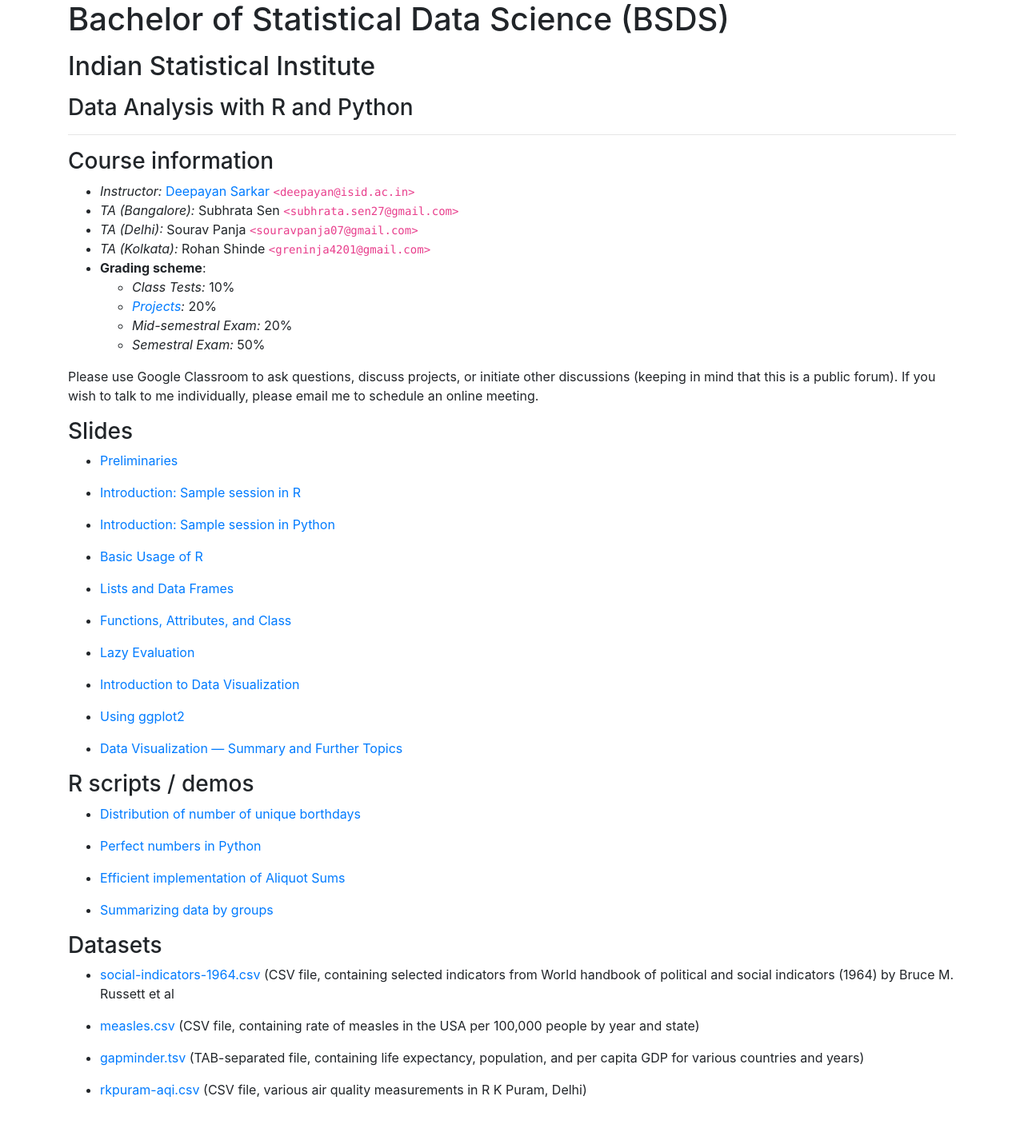
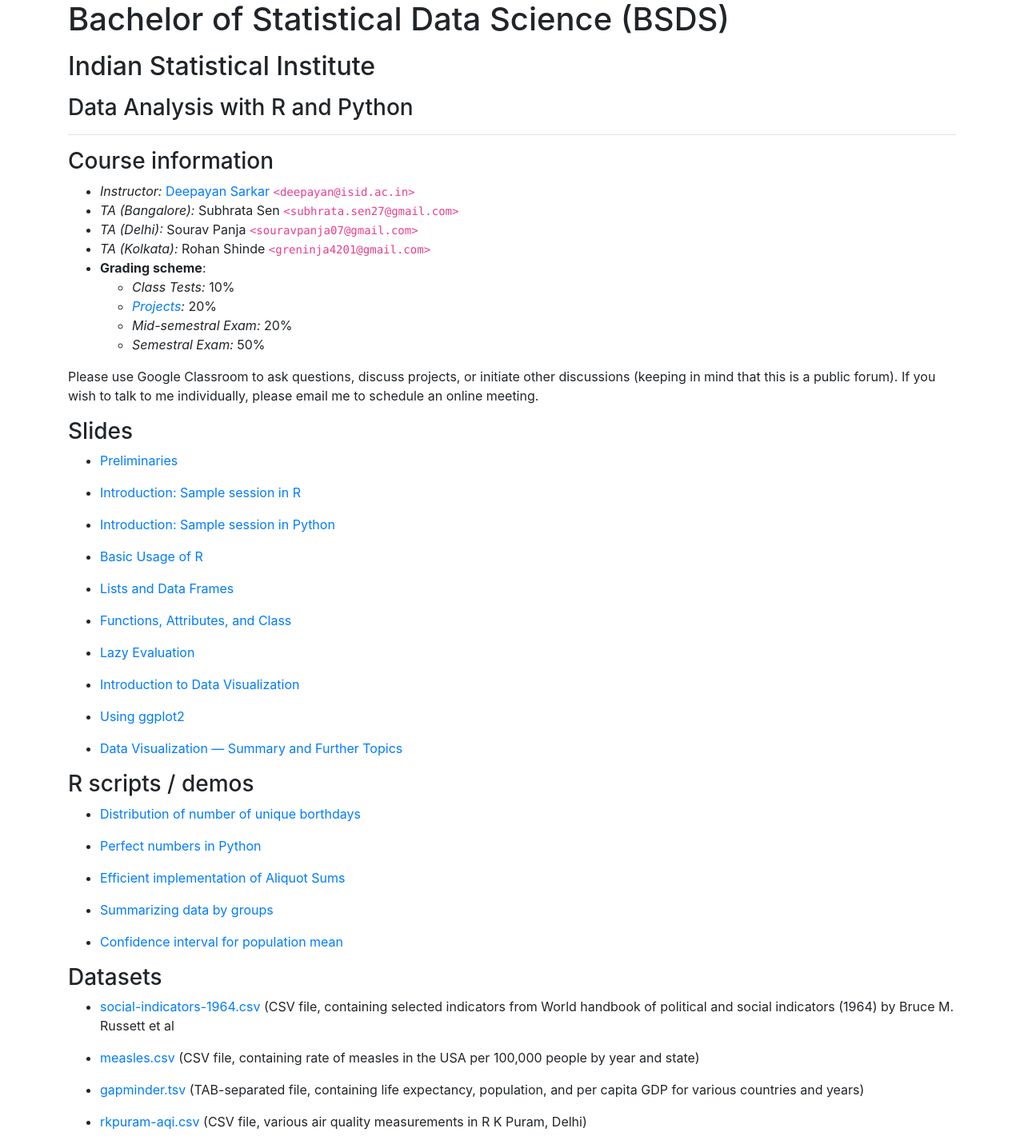
Before and after one commit to deepayan/BSDS, a Jekyll site: the page docs/2026-01-DARP/index.html, which Jekyll copies as it is, in a window 1280 px wide. Shown: the whole page at 80% size. Built offline with Jekyll 4.4.1, drawn with Linux system fonts in a browser that asks for light colours; before the commit the page ends 1391 px from its top, so only the background shows below that.

Commit message:
conf interval demo

```diff
--- a/docs/2026-01-DARP/index.html
+++ b/docs/2026-01-DARP/index.html
@@ -73,6 +73,7 @@
 	  <li><p><a href="slides/demos/perfect.py">Perfect numbers in Python</a></p></li>
 	  <li><p><a href="slides/demo-aliquot-sum.html">Efficient implementation of Aliquot Sums</a></p></li>
 	  <li><p><a href="slides/demos/summary-by-group.R">Summarizing data by groups</a></p></li>
+	  <li><p><a href="slides/demos/mean-confidence-interval.R">Confidence interval for population mean</a></p></li>
 
 	<!--   <li><p><a href="slides/graphics.R">Comparison of graphics systems in R</a></p></li> -->
 	<!--   <li><p><a href="slides/statistical-modeling.R">Basic statistical modeling in R</a></p></li> -->
```
Also changed, not shown: 1 other file.
